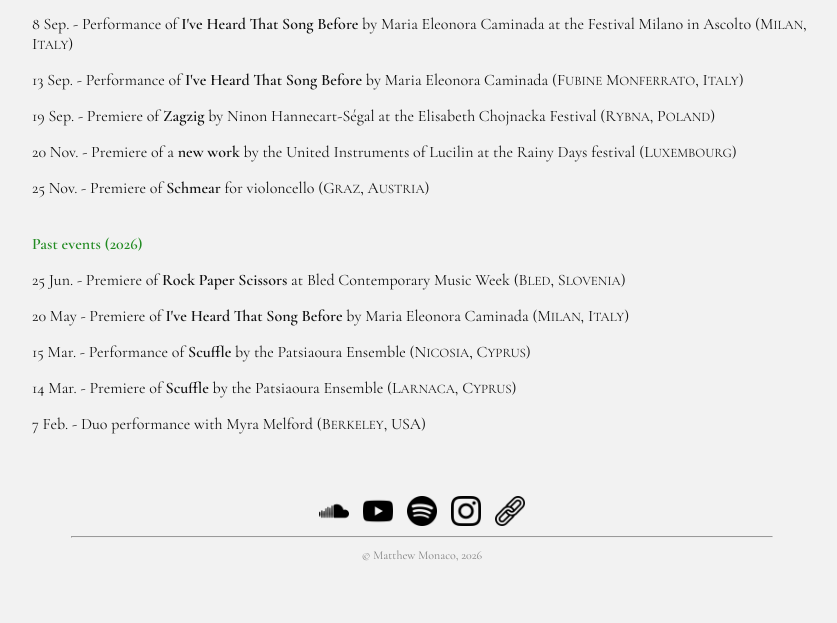
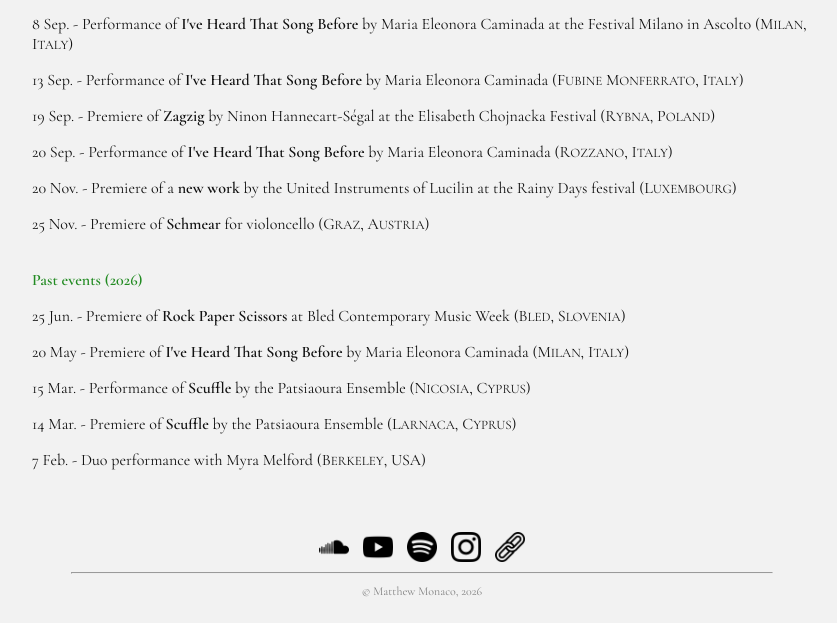
Before and after one commit to matthew-monaco/matthew-monaco.github.io, a Jekyll site: the page built from index.md, in a window 1280 px wide. Shown: the part 487-1110 px from the top of the page, without its empty margins (218-1055 px from the left). Built offline with Jekyll 4.4.1, drawn with Linux system fonts in a browser that asks for light colours; before the commit the page ends 1074 px from its top, so only the background shows below that.

Commit message:
Update index.md

```diff
--- a/index.md
+++ b/index.md
@@ -15,6 +15,7 @@ I am a Paris-based composer and pianist, originally from New Jersey. Feel free t
 <p>8 Sep. - Performance of <strong>I've Heard That Song Before</strong> by Maria Eleonora Caminada at the Festival Milano in Ascolto (M<font size="2">ILAN</font>, I<font size="2">TALY</font>)</p>
 <p>13 Sep. - Performance of <strong>I've Heard That Song Before</strong> by Maria Eleonora Caminada (F<font size="2">UBINE</font> M<font size="2">ONFERRATO</font>, I<font size="2">TALY</font>)</p>
 <p>19 Sep. -  Premiere of <strong>Zagzig</strong> by Ninon Hannecart-Ségal at the Elisabeth Chojnacka Festival (R<font size="2">YBNA</font>, P<font size="2">OLAND</font>)</p>
+<p>20 Sep. - Performance of <strong>I've Heard That Song Before</strong> by Maria Eleonora Caminada (R<font size="2">OZZANO</font>, I<font size="2">TALY</font>)</p>
 <p>20 Nov. - Premiere of a <strong>new work</strong> by the United Instruments of Lucilin at the Rainy Days festival (L<font size="2">UXEMBOURG</font>)</p>
 <p>25 Nov. - Premiere of <strong>Schmear</strong> for violoncello (G<font size="2">RAZ</font>, A<font size="2">USTRIA</font>)</p>
 
```
